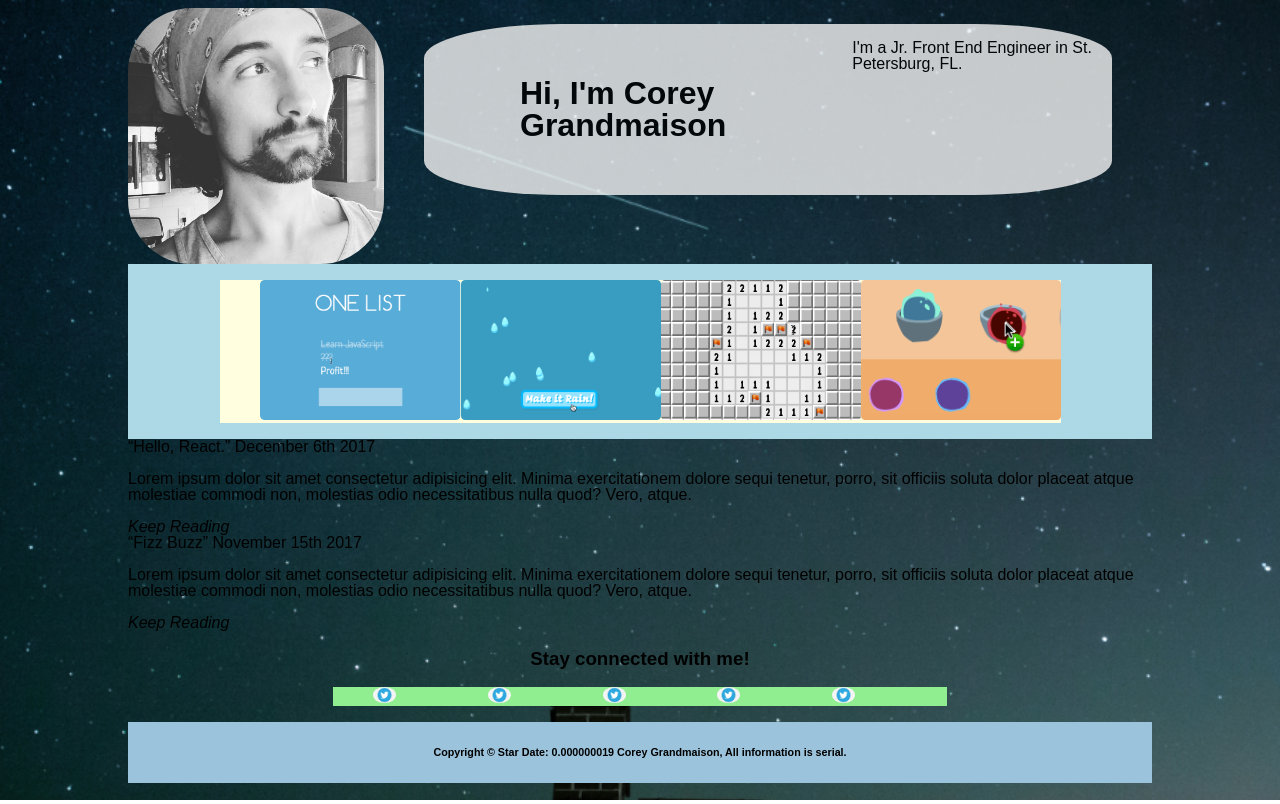
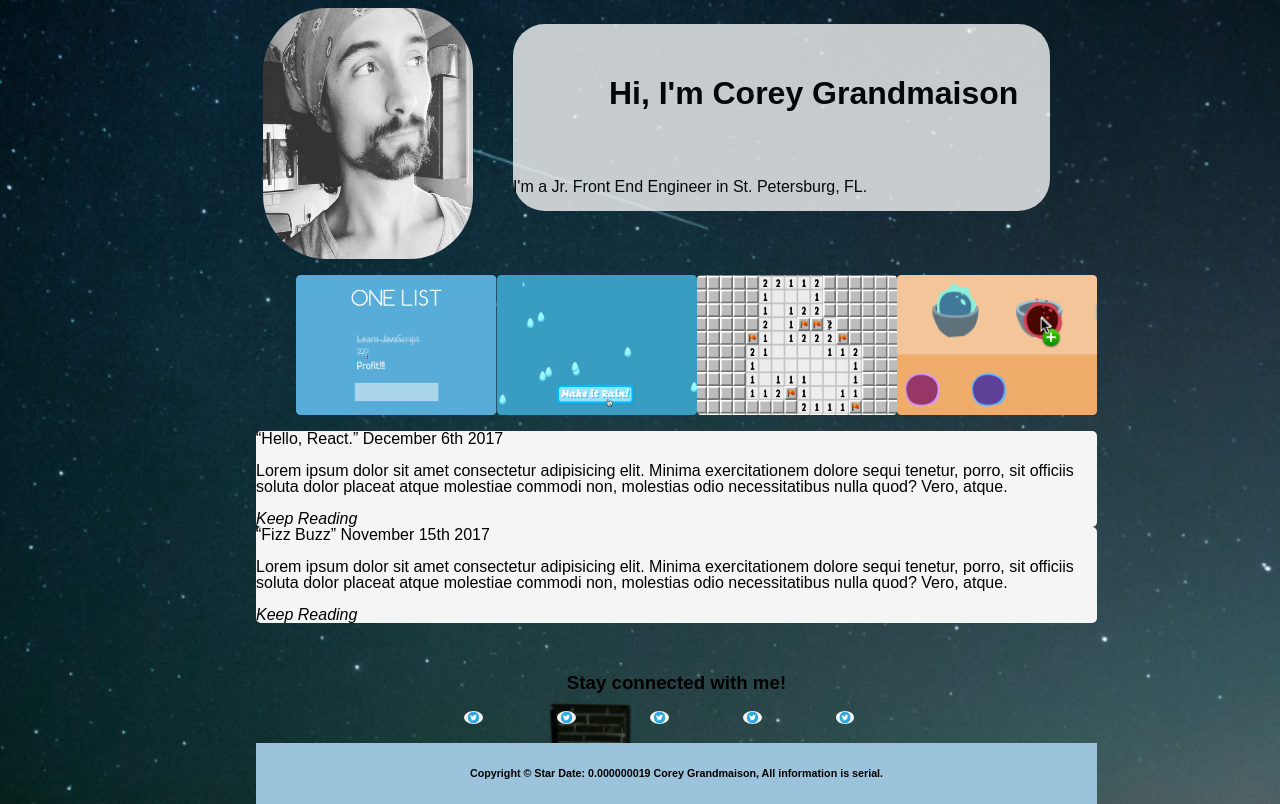
Before and after one commit to cortuga/MOCK-portfolio, a website: page public/index.html in a window 1280 px wide. Drawn offline with Linux system fonts and the light colour scheme.

Commit message:
changed html tags to match

```diff
--- a/public/screen.css
+++ b/public/screen.css
@@ -7,16 +7,14 @@ html {
 }
 
 body {
-  margin-left: 10%;
-  margin-right: 10%;
-  min-width: 768px;
-  /* background-color: rgb(197, 197, 197); */
+  margin-left: 20%;
+  margin-right: 20%;
+  margin-bottom: 5rem;
+  /* min-width: 768px; */
   display: flex;
   justify-content: center;
   flex-direction: column;
-  /* align-content: space-between; */
   flex-wrap: wrap;
-  /* max-width: 10%; */
   background-image: url(/assets/space.png);
   background-size: cover;
   background-repeat: no-repeat;
@@ -31,10 +29,10 @@ body header {
   display: flex;
   justify-content: center;
   height: 30%;
-  /* margin: 10%; */
   margin-top: 0%;
   margin-bottom: 0%;
 }
+
 .profile-image {
   border-radius: 64px;
   width: 25%;
@@ -46,16 +44,24 @@ body header {
 
 .text-bubble {
   background-color: whitesmoke;
-  border-radius: 20%;
+  border-radius: 2rem;
   opacity: 0.8;
-  height: 40%;
+  height: 75%;
+  display: flex;
+  flex-direction: column;
+  /* justify-content: left; */
+}
+
+.jr-quote {
+  display: flex;
+  justify-content: center;
+  /* height: 55px; */
 }
 
 .blockquote-section {
   display: flex;
   justify-content: center;
-  align-content: center;
-  /* margin-left: 5rem; */
+  align-content: center;zxx
 }
 
 blockquote {
@@ -65,19 +71,48 @@ blockquote {
 }
 
 .nav-section {
-  background-color: lightblue;
-  display: flex;
-  flex-direction: row;
-  flex-flow: row;
-  justify-content: space-evenly;
+  /* background-color: lightblue; */
+  /* display: flex; */
+  /* flex-direction: row; */
+  /* flex-flow: row; */
+  /* justify-content: space-around; */
+}
+
+.nav-container {
+
 }
 
 .nav-ul {
-  background-color: lightyellow;
+  /* background-color: lightyellow; */
   display: flex;
-  flex-direction: row;
   /* justify-content: space-evenly; */
-  list-style: none;
+  /* list-style: none; */
+  /* border-radius: 5rem; */
+}
+.nav-pics {
+  /* border-radius: 50; */
+  padding: 1rem;
+}
+
+section nav ul li {
+  display: flex;
+  justify-content: space-around;
+}
+
+.hello-section {
+  background-color: whitesmoke;
+  border-radius: 5px;
+}
+
+/* .grey-header {
+  background-image: url(./assets/react.png);
+  height: 20px;
+  max-width: 222px;
+} */
+
+.fizzbuzz-section {
+  background-color: whitesmoke;
+  border-radius: 5px;
 }
 
 aside h3 {
@@ -86,10 +121,8 @@ aside h3 {
 }
 
 aside ul {
-  background-color: lightgreen;
+  /* background-color: lightgreen; */
   list-style: none;
-  /* max-width: 10%; */
-  /* border-radius: 50%; */
   display: flex;
   flex-direction: row;
   margin-left: 20%;
@@ -106,6 +139,7 @@ footer {
   display: flex;
   justify-content: center;
   align-items: flex-end;
-  /* position: relative; */
   margin-bottom: 0%;
 }
+
+/* *{border: dotted pink} */
```
